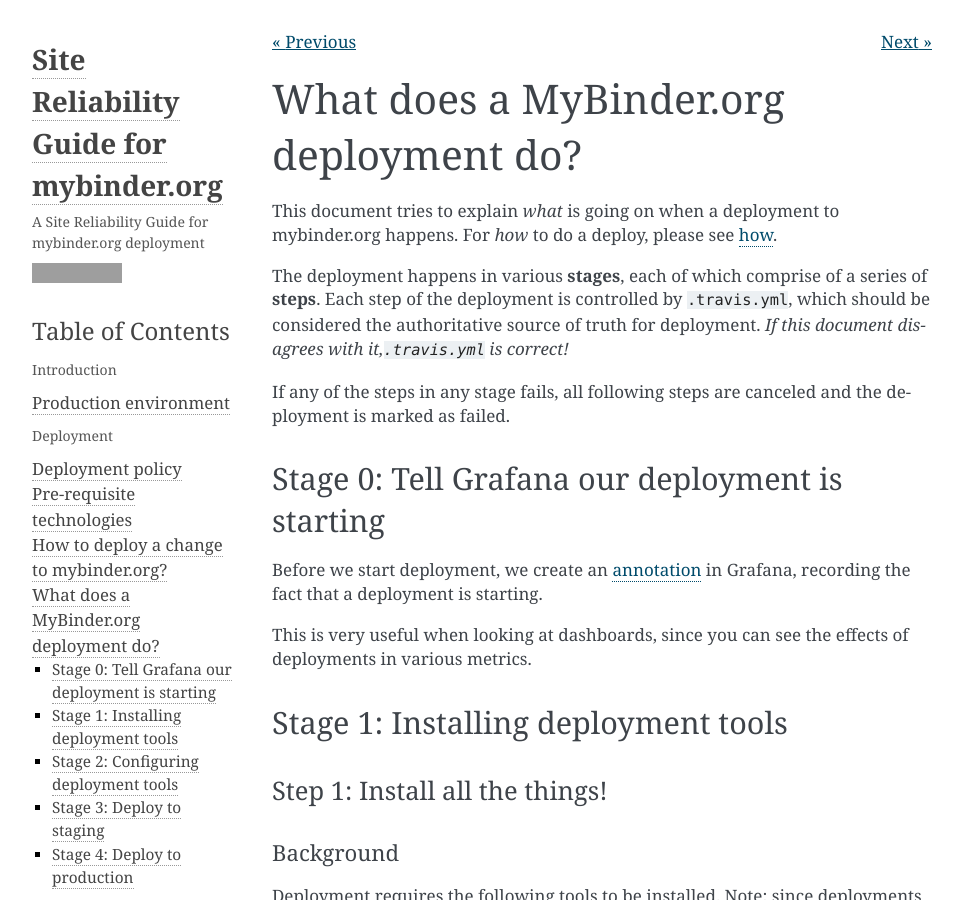
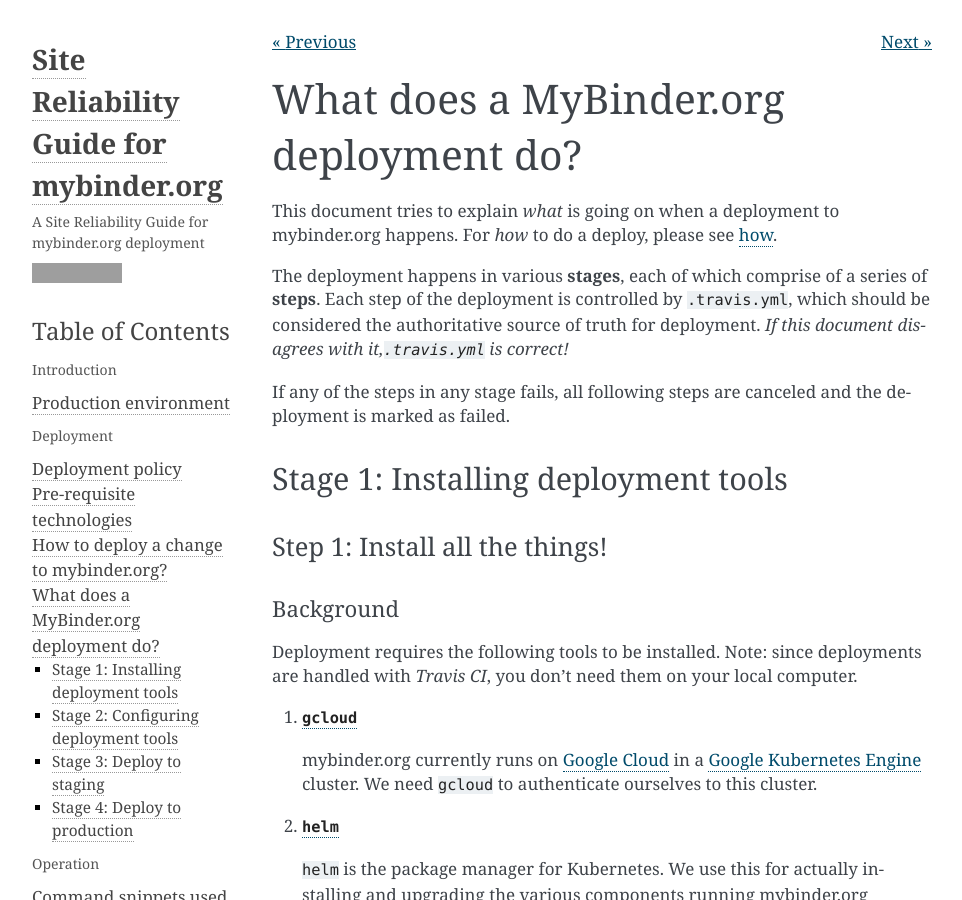
Before and after one commit to jupyterhub/mybinder.org-deploy, a Sphinx documentation site: the page built from docs/source/deployment/what.md, in a window 1280 px wide and 900 px high, cut to the strip 0-900 px from the top of the window. Shown: the whole strip, without its empty margins (148-1110 px from the left). Built offline with Sphinx 7.4.7, drawn with Linux system fonts in a browser that asks for light colours; pages that are not in the unit, such as notebooks, are missing from menus; some of the changed text lies outside the part shown; grey boxes are pictures that could not be loaded.

Commit message:
Move grafana annotation create after git-crypt is setup

```diff
--- a/docs/source/deployment/what.md
+++ b/docs/source/deployment/what.md
@@ -10,14 +10,6 @@
 
 If any of the steps in any stage fails, all following steps
 are canceled and the deployment is marked as failed.
-
-## Stage 0: Tell Grafana our deployment is starting
-
-Before we start deployment, we create an [annotation](http://docs.grafana.org/reference/annotations/)
-in Grafana, recording the fact that a deployment is starting.
-
-This is very useful when looking at dashboards, since you can see
-the effects of deployments in various metrics.
 
 ## Stage 1: Installing deployment tools
 
```
Also changed, not shown: other parts of docs/source/deployment/what.md (+8 -0 lines), .travis.yml.
